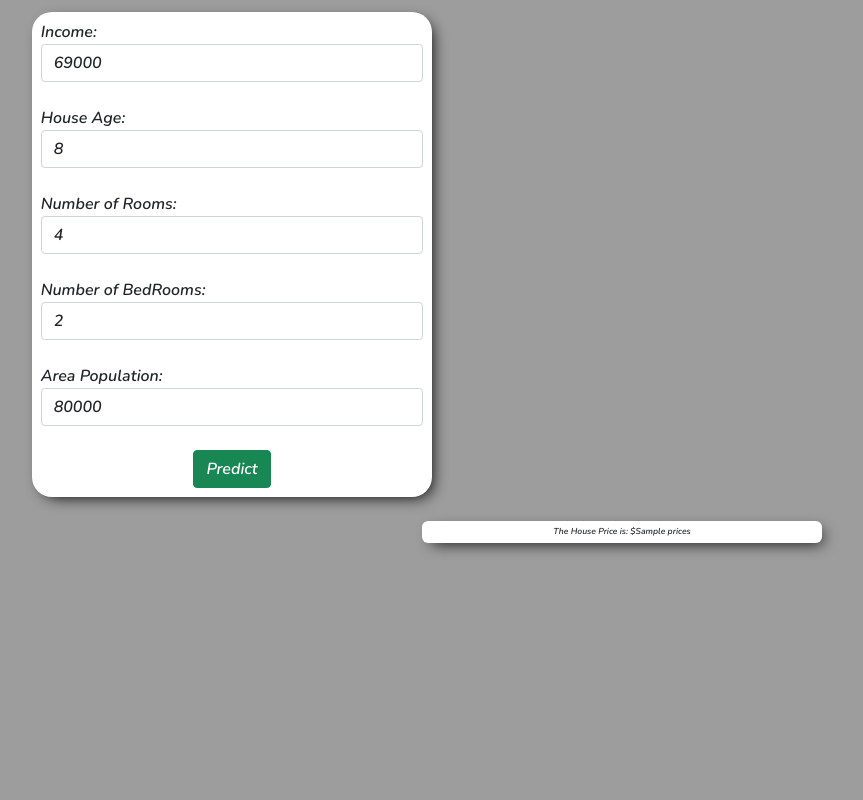
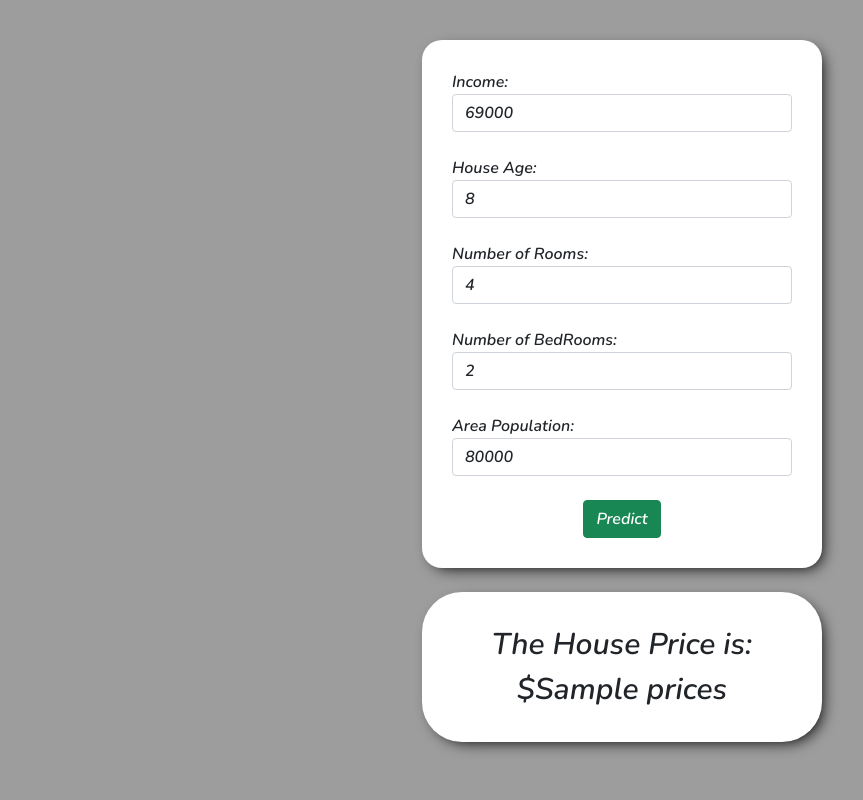
Before and after one commit to Mohit269/House_Prediction, a Flask app: template templates/base.html in a window 1280 px wide. Shown: the whole page, without its empty margins (128-991 px from the left). Run offline with Flask 2, Linux system fonts and the light colour scheme; the template is opened without the code that fills it: most values are stand-ins (such as "Sample title", 1, 10 or a date in 2020); parts of the project's set-up code (start-up, migrations or seed data) failed here and were passed over.

Commit message:
Update base.html

```diff
--- a/templates/base.html
+++ b/templates/base.html
@@ -15,20 +15,20 @@
     background: white;
   border-radius: 20px;
   box-shadow: 5px 5px 15px -5px black;
-  margin-left: 10em;
-  margin-top: 0.72em;
-  padding: 0.54em 0.54em 0.54em 0.54em;
+  margin-left: 550px;
+  margin-top: 40px;
+  padding: 30px 30px 30px 30px;
 }
 .display {
 
   max-width: 400px;
   background-color: white;
-  border-radius: 0.72em;
+  border-radius: 40px;
   text-align: center;
-  font-size: 0.54em;
+  font-size: 30px;
   box-shadow: 5px 5px 15px -5px black;
   margin-left: 550px;
-  padding: 0.54em 0.54em 0.54em 0.54em;
+  padding: 30px 30px 30px 30px;
 }
 </style>
 <form class="box" action="/price" method='POST'>
```
